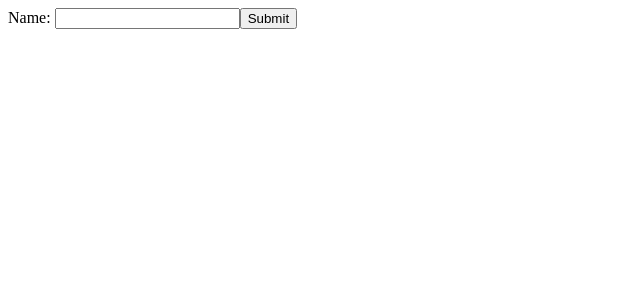
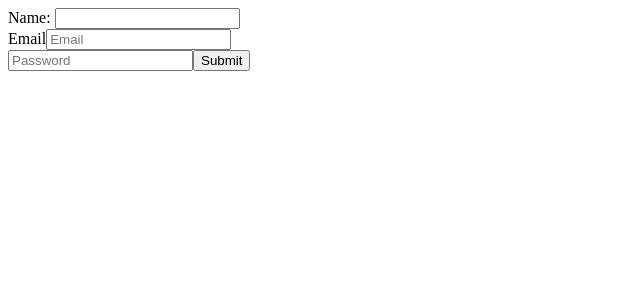
Before and after one commit to davi-p-oliveira-11/react-hook-form-example, a React (Vite) app: page / in a window 1280 px wide. Shown: the top 300 px of the page, without its empty margins (0-640 px from the left). Built offline with nearby package versions, Linux system fonts and the light colour scheme.

Commit message:
updated password field

```diff
--- a/src/components/Form.tsx
+++ b/src/components/Form.tsx
@@ -28,7 +28,47 @@ export default function Form() {
         />
 
         {errors.name && <p style={{ color: "red"}}>{errors.name.message}</p>}
-        <button type="submit">Submit</button>
+      </div>
+
+      <div>
+        <label htmlFor="email">Email</label>
+        <input
+          type="email"
+          {...register('email', {
+            required: 'Email is required',
+            pattern: {
+               value: /^[A-Z0-9._%+-]+@[A-Z0-9.-]+\.[A-Z]{2,}$/i,
+               message: "Invalid email address",
+           },
+
+        })}
+        id="email"
+        placeholder="Email"
+       />
+
+       {errors.email && (
+          <div style={{ color: "red" }}>{errors.email.message}</div>
+       )}
+
+       <div>
+         <input
+           type="password"
+           {...register("password", {
+             minLength: {
+               value: 0,
+               message: "Password must be at least 8 characters",
+             },
+           })}
+           placeholder="Password"
+         />
+
+         {errors.password && (
+          <div style={{ color: "red" }}>{errors.password.message}</div>
+         )}
+
+         <button type="submit">Submit</button>
+
+       </div>
       </div>
     </form>
   );
```
